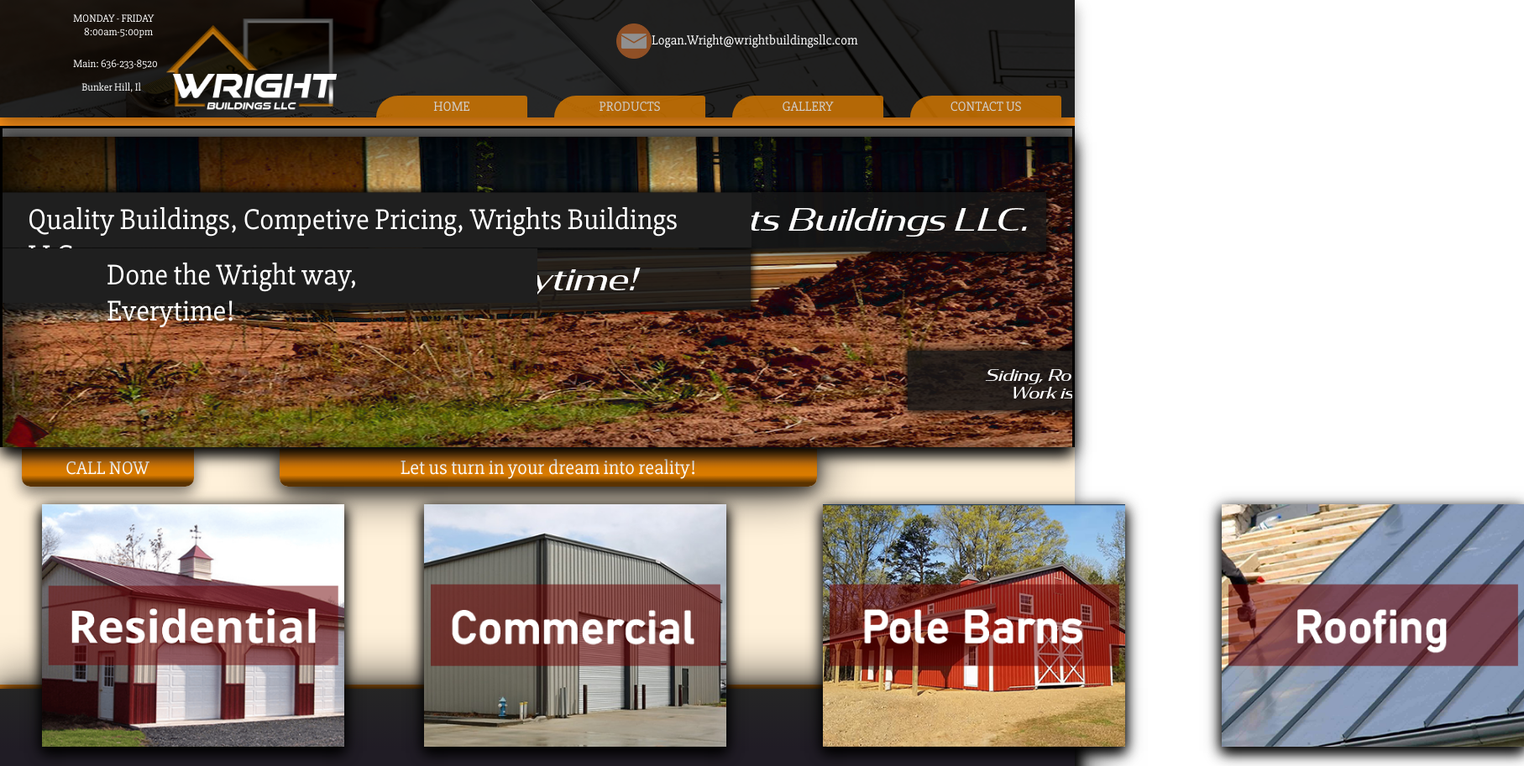
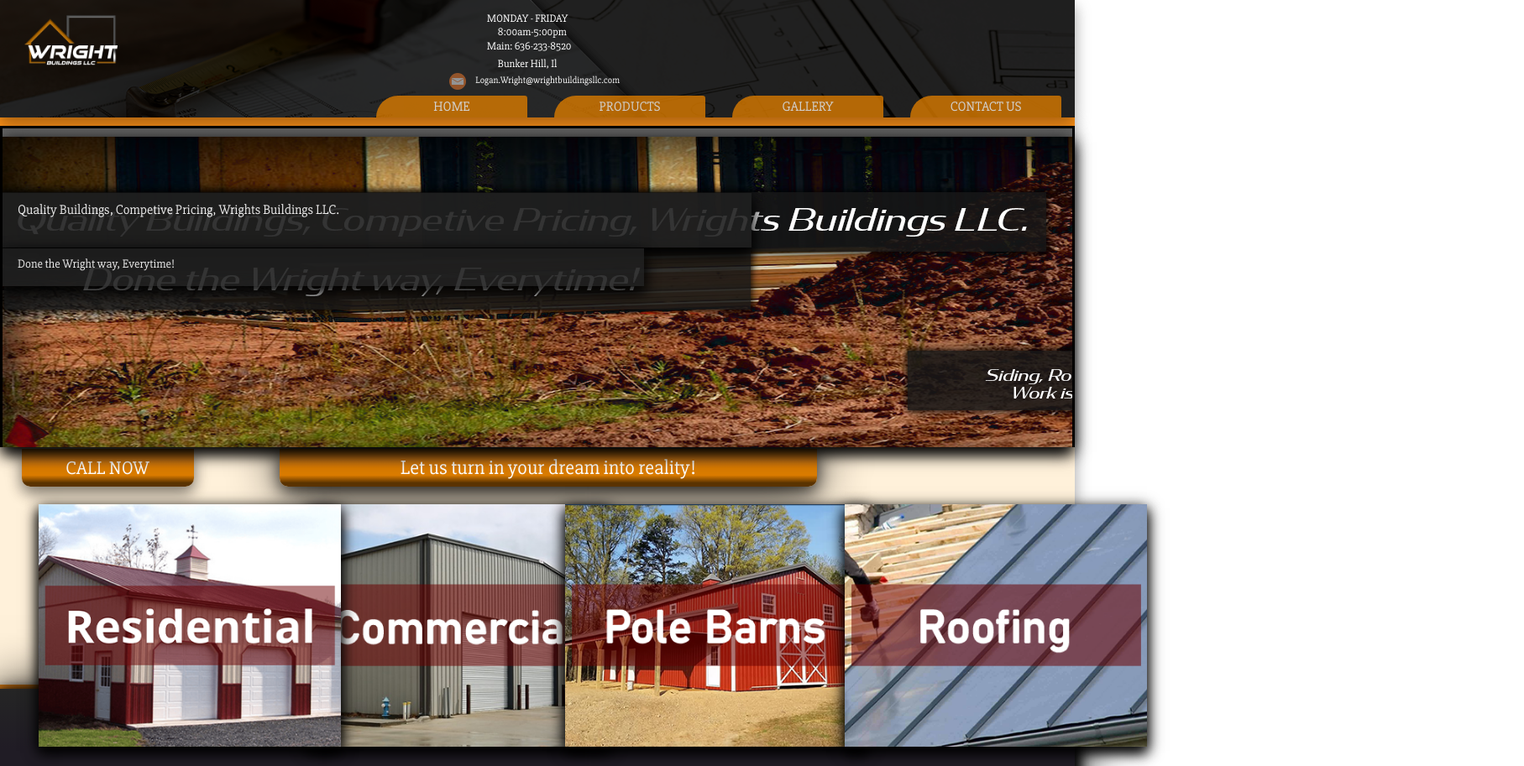
Before and after one commit to jasonman6001/WrightBuildingsLLCV1, a plain HTML site: page index.html in a window 1280 px wide. Shown: the top 913 px of the page at 84% size, 1815 px wide, since content can reach past the window. Drawn offline with nearby package versions, Linux system fonts and the light colour scheme.

Commit message:
Add files via upload

```diff
--- a/Style1.css
+++ b/Style1.css
@@ -49,8 +49,8 @@
     position: absolute;
     z-index: 1;
     top: 10%;
-    left: 100px;
-    width: 242px;
+    left: 3%;
+    width: 120px;
     margin-right: auto;
     padding: 0 0px;
     opacity: 100%;
@@ -62,8 +62,8 @@
     position: absolute;
     z-index: 1;
     bottom: 40%;
-    left: 100px;
-    width: 242px;
+    left: 3%;
+    width: 120px;
     margin-right: auto;
     padding: 0 0px;
     opacity: 100%;
@@ -76,8 +76,8 @@
     position: absolute;
     z-index: 1;
     bottom: 20%;
-    left: 110px;
-    width: 242px;
+    left: 4%;
+    width: 120px;
     margin-right: auto;
     padding: 0 0px;
     opacity: 100%;
@@ -93,7 +93,7 @@
     font-size: .8rem;
     text-indent: -1em;
     height: 100%;
-    width: 400px;
+    width: 100%;
     border: none;
     outline: none;
     transition: 0.5s;
@@ -104,14 +104,13 @@
     display: flex;
     cursor: pointer;
     position: absolute;
-    right: 0%;
+    right: 3%;
     top: 20%;
     text-decoration: none;
     color: #fff;
     padding: 10px 0px;
     font-size: 1.0rem;
     /* height: 100%; */
-    width: 504px;
     height: 41px;
     border: none;
     outline: none;
@@ -396,10 +395,10 @@
     width: 70%;
     padding: 10px 30px;
     position: absolute;
-    /* box-shadow: 0 8px 16px 0 rgba(0, 0, 0, 0.9), 0 6px 20px 0 rgba(0,0,0,0.9); */
+    box-shadow: 0 8px 16px 0 rgba(0, 0, 0, 0.9), 0 6px 20px 0 rgba(0,0,0,0.9);
     font-size: 2.2rem;
     z-index: 1;
-    opacity: 100%;
+    opacity: 90%;
 }
 
 .Aboutme_Contact_Text2 {
@@ -412,10 +411,51 @@
     width: 50%;
     padding: 10px 124px;
     position: absolute;
-    /* box-shadow: 0 8px 16px 0 rgba(0, 0, 0, 0.9), 0 6px 20px 0 rgba(0,0,0,0.9); */
+    box-shadow: 0 8px 16px 0 rgba(0, 0, 0, 0.9), 0 6px 20px 0 rgba(0,0,0,0.9);
     font-size: 2.2rem;
     z-index: 1;
-    opacity: 100%;
+    opacity: 90%;
+}
+
+.Aboutme_Contact_img {
+    height: 250px;
+    top: 3%;
+    right: 3%;
+    display: flex;
+    width: 20%;
+    padding: 20px 20px;
+    position: absolute;
+    font-size: 2.2rem;
+    z-index: 1;
+    opacity: 90%;
+}
+
+.img-Contact {
+    width: 100%;
+    position: absolute;
+    top: 10%;
+    left: 0%;
+    transition: 0.5s;
+}
+
+.img-Contact:hover {
+    transform: scale(0.85);
+  }
+
+.Aboutme_Contact_Text3 {
+    background-color: #1f1f1f;
+    color: #fff;
+    height: 55px;
+    bottom: 17%;
+    right: 0%;
+    display: flex;
+    width: 30%;
+    padding: 10px 124px;
+    position: absolute;
+    box-shadow: 0 8px 16px 0 rgba(0, 0, 0, 0.9), 0 6px 20px 0 rgba(0,0,0,0.9);
+    font-size: 2.2rem;
+    z-index: 1;
+    opacity: 90%;
 }
 
 .About_Product {
@@ -429,7 +469,7 @@
     top: 0%;
     padding: 20px 20px;
     cursor: pointer;
-    left: 30px;
+    left: 2%;
     transform: scale(0.9);
     width: 400px;
     position: absolute;
@@ -457,7 +497,7 @@
     line-height: 1.5rem;
     top: 0%;
     padding: 20px 20px;
-    left: 485px;
+    left: 27%;
     transform: scale(0.9);
     width: 400px;
     cursor: pointer;
@@ -487,7 +527,7 @@
     top: 0%;
     cursor: pointer;
     padding: 20px 20px;
-    left: 960px;
+    left: 51%;
     transform: scale(0.9);
     width: 400px;
     position: absolute;
@@ -516,7 +556,7 @@
     cursor: pointer;
     top: 0%;
     padding: 20px 20px;
-    left: 1435px;
+    left: 77%;
     transform: scale(0.9);
     width: 400px;
     position: absolute;
@@ -1096,3 +1136,117 @@
     position: absolute;
     z-index: 2;
 }
+
+@media only screen and (max-width: 1400px) {
+    #navbar_Email {
+        background-size: 100%;
+        display: flex;
+        cursor: pointer;
+        position: absolute;
+        left: 5%;
+        top: 62%;
+        text-decoration: none;
+        color: #fff;
+        width: 235px;
+        padding: 2px 31px;
+        font-size: 0.7rem;
+        /* height: 100%; */
+        height: 21px;
+        border: none;
+        outline: none;
+        transition: 0.5s;
+    }
+
+    .img-email {
+        background-size: 50%;
+        width: 20px;
+        height: 20px;
+        position: absolute;
+        top: 0%;
+        left: 0%;
+        padding: 0px 0px;
+        opacity: 50%;
+        transition: 0.5s;
+    }
+
+    .Nav_OpenCloseHours {
+        display: flex;
+        justify-content: space-between;
+        /* height: 140px; */
+        position: absolute;
+        z-index: 1;
+        top: 10%;
+        right: 1%;
+        width: 120px;
+        margin-right: auto;
+        padding: 0 0px;
+        opacity: 100%;
+    }
+    .Nav_PhoneNumer {
+        display: flex;
+        justify-content: space-between;
+        /* height: 140px; */
+        position: absolute;
+        z-index: 1;
+        bottom: 55%;
+        right: 1%;
+        width: 120px;
+        margin-right: auto;
+        padding: 0 0px;
+        opacity: 100%;
+    }
+
+    .Nav_Location {
+        display: flex;
+        justify-content: space-between;
+        /* height: 140px; */
+        position: absolute;
+        z-index: 1;
+        bottom: 40%;
+        right: 0%;
+        width: 120px;
+        margin-right: auto;
+        padding: 0 0px;
+        opacity: 100%;
+    }
+
+    .img-eye {
+        width: 120px;
+        position: absolute;
+        top: 10%;
+        left: 2%;
+        transition: 0.5s;
+    }
+
+    .Aboutme_Contact_Text1 {
+        background-color: #1f1f1f;
+        color: #fff;
+        height: 65px;
+        top: 18%;
+        left: 0%;
+        display: flex;
+        width: 70%;
+        padding: 10px 18px;
+        position: absolute;
+        box-shadow: 0 8px 16px 0 rgba(0, 0, 0, 0.9), 0 6px 20px 0 rgba(0,0,0,0.9);
+        font-size: 1.0rem;
+        z-index: 1;
+        opacity: 90%;
+    }
+
+    .Aboutme_Contact_Text2 {
+        background-color: #1f1f1f;
+        color: #fff;
+        height: 45px;
+        top: 36%;
+        left: 0%;
+        display: flex;
+        width: 60%;
+        padding: 10px 18px;
+        position: absolute;
+        box-shadow: 0 8px 16px 0 rgba(0, 0, 0, 0.9), 0 6px 20px 0 rgba(0,0,0,0.9);
+        font-size: 0.9rem;
+        z-index: 1;
+        opacity: 90%;
+    }
+}
```
